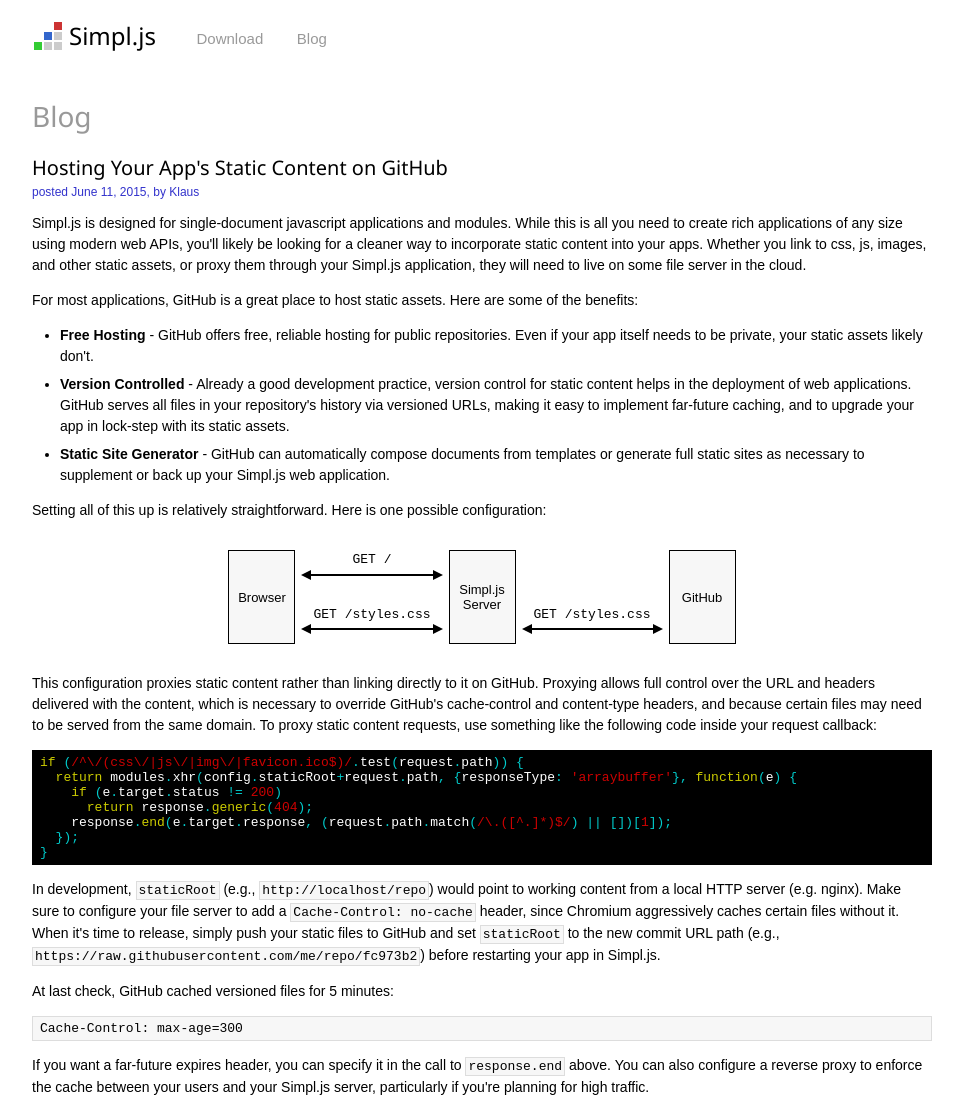
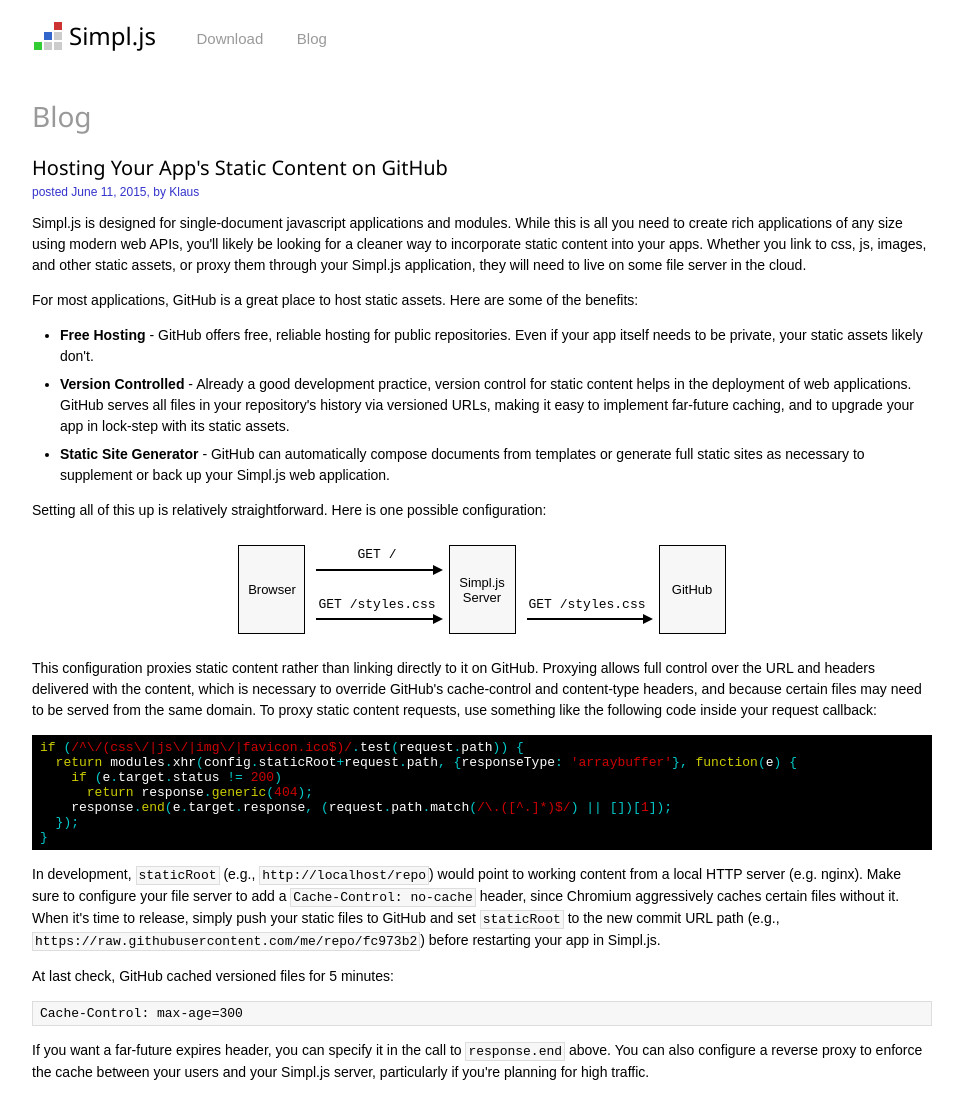
Before and after one commit to kganser/simpl.js, a Jekyll site: the page built from blog/hosting-your-apps-static-content-on-github.html, in a window 1280 px wide. Shown: the whole page, without its empty margins (158-1121 px from the left). Built offline with Jekyll 4.4.1, drawn with Linux system fonts in a browser that asks for light colours.

Commit message:
Simplify diagram to show only requests

```diff
--- a/blog/hosting-your-apps-static-content-on-github.html
+++ b/blog/hosting-your-apps-static-content-on-github.html
@@ -6,7 +6,7 @@
 <style>
   #diagram {
     margin: 0 auto;
-    border-spacing: 15px;
+    border-spacing: 10px;
   }
   #diagram code {
     background: transparent;
@@ -28,21 +28,14 @@
     padding-bottom: .5em;
     margin-bottom: 1em;
   }
-  #diagram code:before, #diagram code:after {
+  #diagram code:after {
     content: "";
     position: absolute;
     bottom: -6px;
+    right: -5px;
     border-style: solid;
-    border-width: 5px 10px;
+    border-width: 5px 0 5px 10px;
     border-color: transparent black;
-  }
-  #diagram code:before {
-    left: -10px;
-    border-left: none;
-  }
-  #diagram code:after {
-    right: -10px;
-    border-right: none;
   }
 </style>
 <h1>Blog</h1>
```
